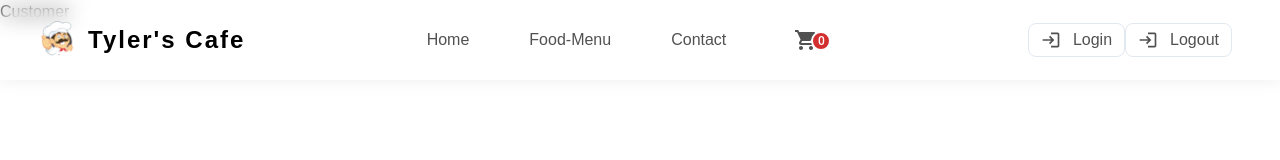
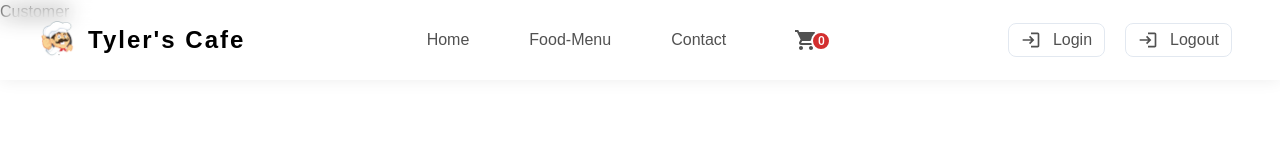
Before and after one commit to AshanSandeep06/Food-Shop-System, a React (Create React App) app in the folder frontend/: page / in a window 1280 px wide. Shown: the top 160 px of the page. Built offline with nearby package versions, Linux system fonts and the light colour scheme.

Commit message:
Content Updated

```diff
--- a/frontend/src/components/Header/Header.tsx
+++ b/frontend/src/components/Header/Header.tsx
@@ -86,7 +86,7 @@ const Header = (props: HeaderProps) => {
           </IconButton>
         </ul>
 
-        <div className="h-full flex items-center">
+        <div className="h-full flex items-center justify-center gap-5">
           {props.buttons.map((text, index) => (
             <NavLink
               id="loginContainer"
```
